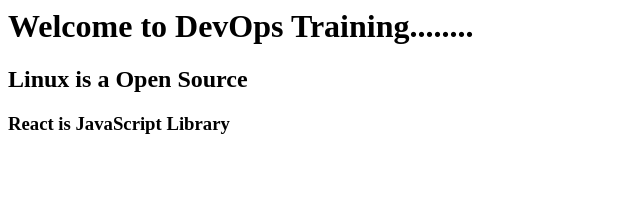
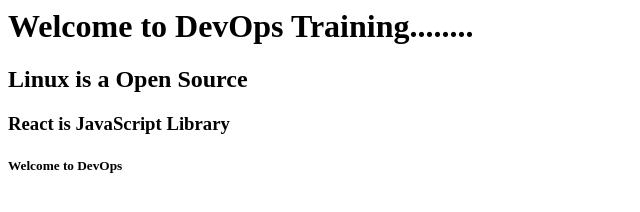
Before and after one commit to srtechops/netflix, a plain HTML site: page index.html in a window 1280 px wide. Shown: the whole page, without its empty margins (0-640 px from the left). Drawn offline with Linux system fonts and the light colour scheme.

Commit message:
added 5th line of index.html

```diff
--- a/index.html
+++ b/index.html
@@ -1,3 +1,4 @@
 <h1>Welcome to DevOps Training........</h1>
 <h2>Linux is a Open Source</h2>
 <h3>React is JavaScript Library</h3>
+<h5>Welcome to DevOps</h5>
```
